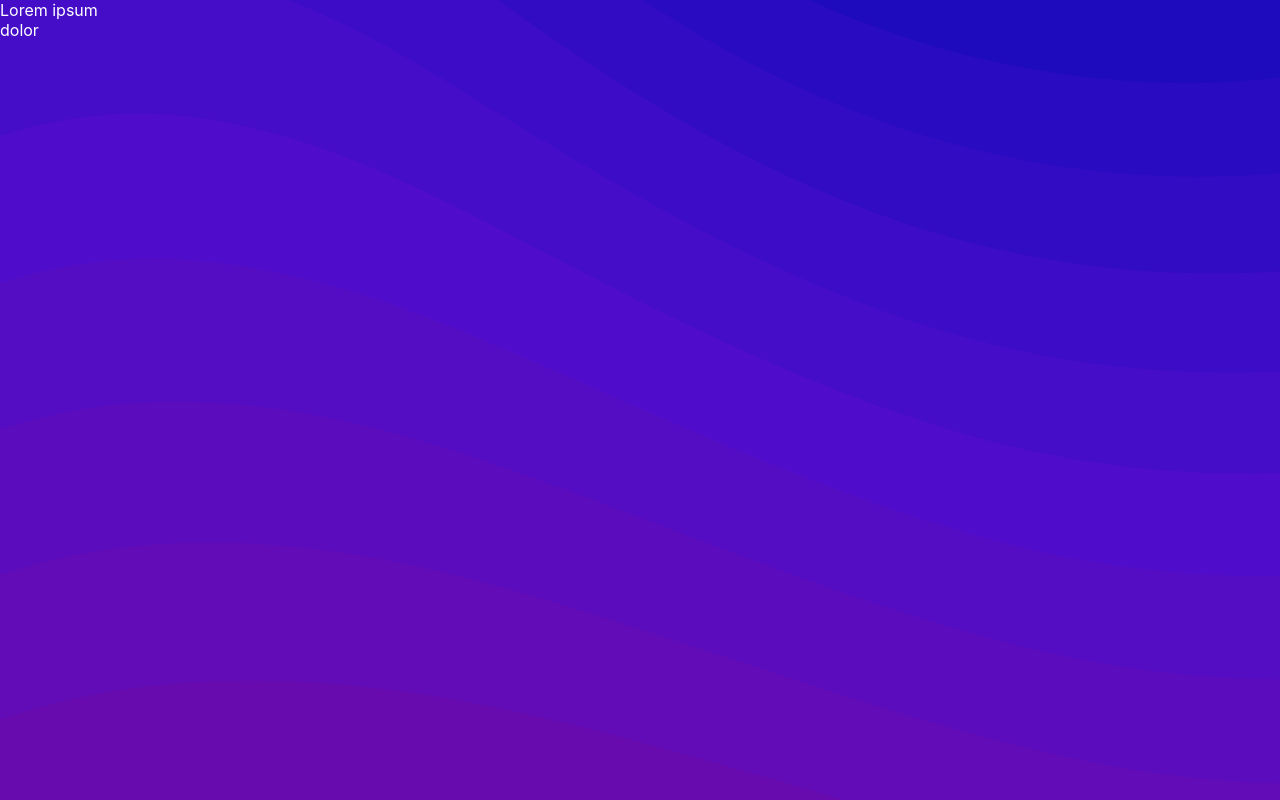
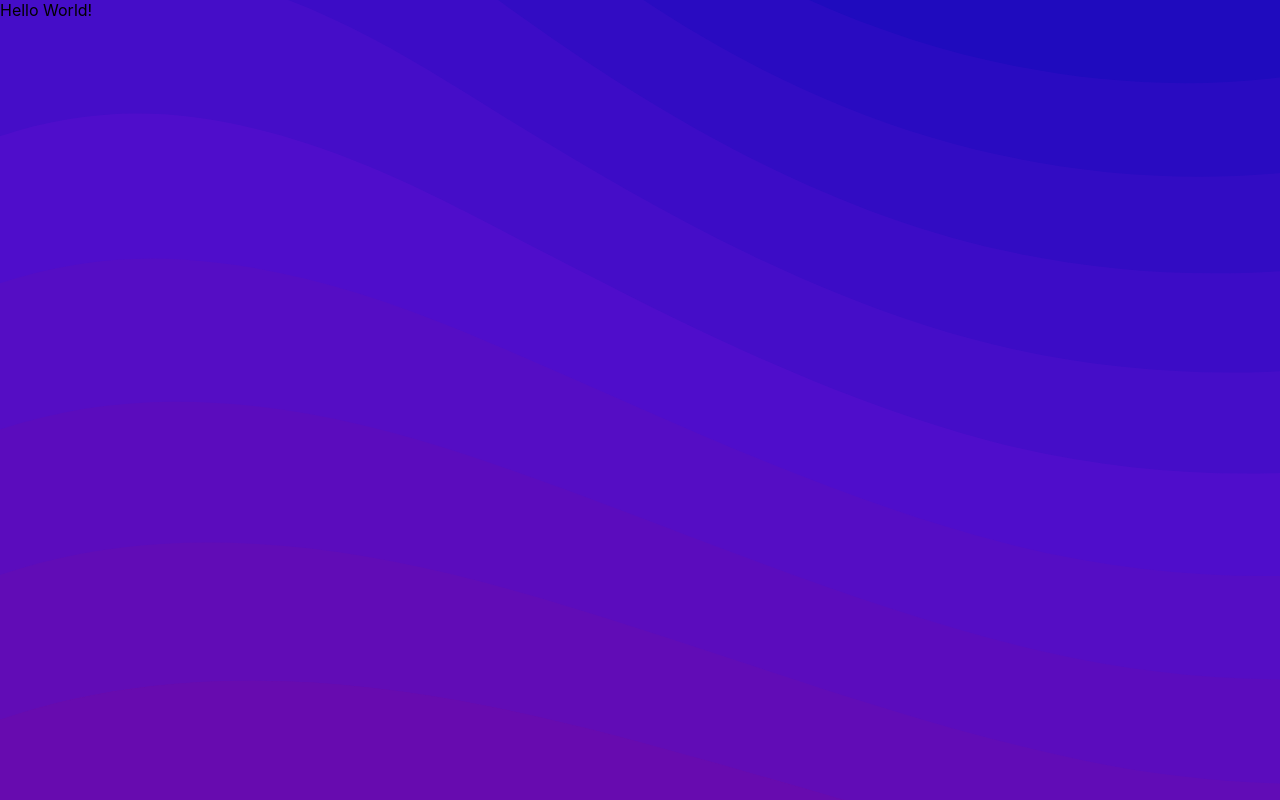
Before and after one commit to jakublela/useless-knowledge, a React (Create React App) app: page / in a window 1280 px wide. Built offline with nearby package versions, Linux system fonts and the light colour scheme.

Commit message:
Update App.js

```diff
--- a/src/App.js
+++ b/src/App.js
@@ -2,8 +2,7 @@ import './App.css';
 
 function App() {
   return (
-    <div className="SideBar">Lorem ipsum dolor</div>
-
+    "Hello World!"
   );
 }
 
```
